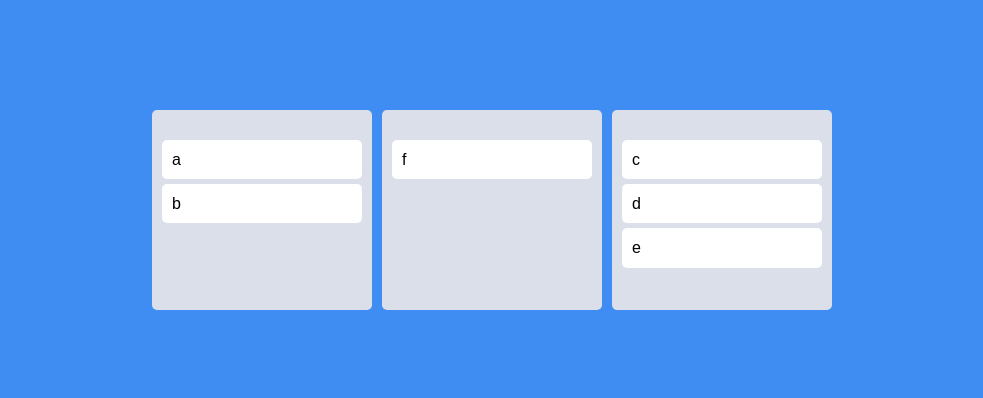
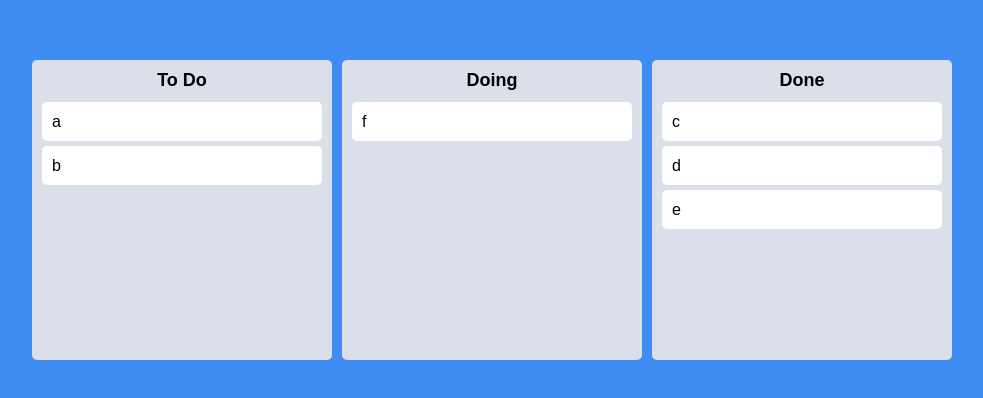
Before and after one commit to aeuna/trello-clone, a React (Create React App) app: page / in a window 1280 px wide. Shown: the part 190-588 px from the top of the page, without its empty margins (148-1131 px from the left). Built offline with nearby package versions, Linux system fonts and the light colour scheme.

Commit message:
Cross Board Movement

```diff
--- a/src/App.tsx
+++ b/src/App.tsx
@@ -7,8 +7,7 @@
 
 const Wrapper = styled.div`
   display: flex;
-  max-width: 680px;
-  width: 100%;
+  width: 100vw;
   margin: 0 auto;
   justify-content: center;
   align-items: center;
@@ -16,22 +15,25 @@
 `;
 
 const Boards = styled.div`
-  display: grid;
+  display: flex;
+  justify-content: center;
+  align-items: flex-start;
   width: 100%;
   gap: 10px;
-  grid-template-columns: repeat(3, 1fr);
 `;
 
 function App() {
   const [toDos, setToDos] = useRecoilState(toDoState);
-  const onDragEnd = ({ destination, source, draggableId }: DropResult) => {
-    if (!destination) return;
-    // setToDos((oldToDos) => {
-    //   const toDosCopy = [...oldToDos];
-    //   toDosCopy.splice(source.index, 1);
-    //   toDosCopy.splice(destination?.index, 0, draggableId);
-    //   return toDosCopy;
-    // });
+  const onDragEnd = (info: DropResult) => {
+    const { destination, source, draggableId } = info;
+    if (destination?.droppableId === source.droppableId) {
+      setToDos((allBoards) => {
+        const boardCopy = [...allBoards[source.droppableId]];
+        boardCopy.splice(source.index, 1);
+        boardCopy.splice(destination?.index, 0, draggableId);
+        return { ...allBoards, [source.droppableId]: boardCopy };
+      });
+    }
   };
   return (
     <DragDropContext onDragEnd={onDragEnd}>
--- a/src/atoms.ts
+++ b/src/atoms.ts
@@ -7,8 +7,8 @@
 export const toDoState = atom<IToDoState>({
   key: "toDo",
   default: {
-    to_do: ["a", "b"],
-    doing: ["f"],
-    done: ["c", "d", "e"],
+    "To Do": ["a", "b"],
+    Doing: ["f"],
+    Done: ["c", "d", "e"],
   },
 });
--- a/src/components/Board.tsx
+++ b/src/components/Board.tsx
@@ -2,12 +2,20 @@
 import styled from "styled-components";
 import DraggabbleCard from "./DraggabbleCard";
 
-const BoardWrapper = styled.div`
+const Wrapper = styled.div`
+  width: 300px;
   padding: 20px 10px;
-  padding-top: 30px;
+  padding-top: 10px;
   background-color: ${(props) => props.theme.boardColor};
   border-radius: 5px;
-  min-height: 200px;
+  min-height: 300px;
+`;
+
+const Title = styled.h2`
+  text-align: center;
+  font-weight: 600;
+  margin-bottom: 10px;
+  font-size: 18px;
 `;
 
 interface IBoardProps {
@@ -17,16 +25,19 @@
 
 function Board({ toDos, boardId }: IBoardProps) {
   return (
+    <Wrapper>
+      <Title>{boardId}</Title>
       <Droppable droppableId={boardId}>
         {(provided) => (
-        <BoardWrapper ref={provided.innerRef} {...provided.droppableProps}>
+          <div ref={provided.innerRef} {...provided.droppableProps}>
             {toDos.map((toDo, index) => (
               <DraggabbleCard key={toDo} toDo={toDo} index={index} />
             ))}
             {provided.placeholder}
-        </BoardWrapper>
+          </div>
         )}
       </Droppable>
+    </Wrapper>
   );
 }
 
```
Lines whose indentation alone changed are shown as unchanged.
